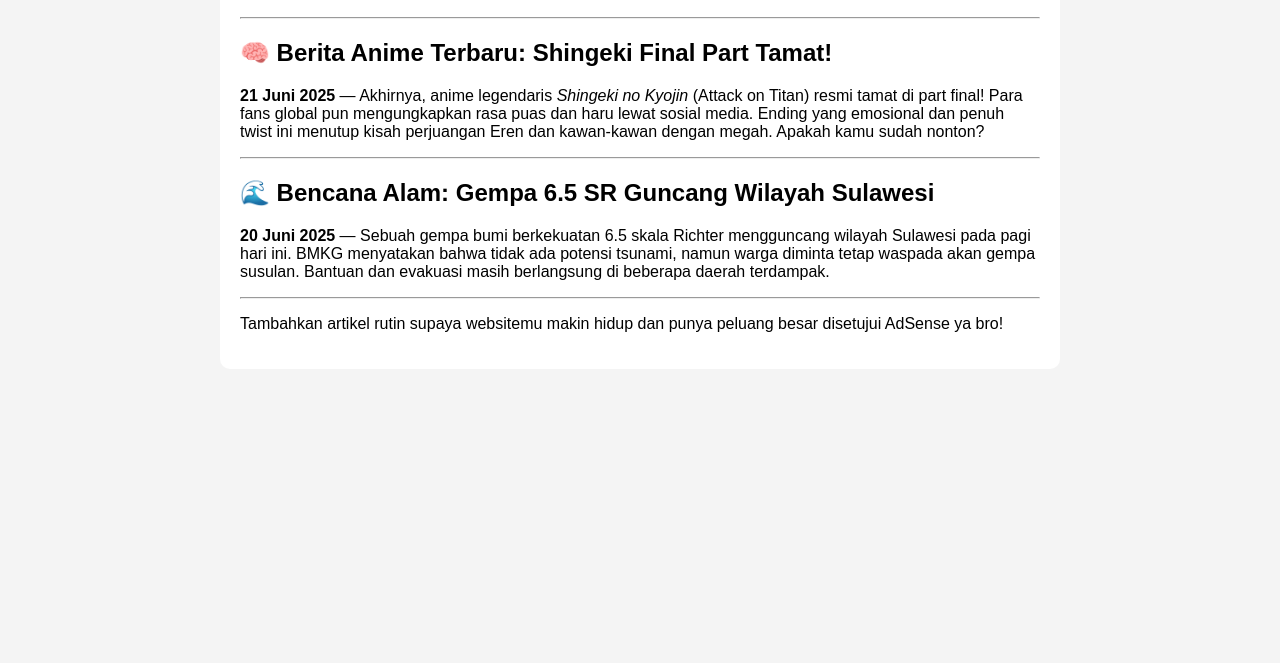
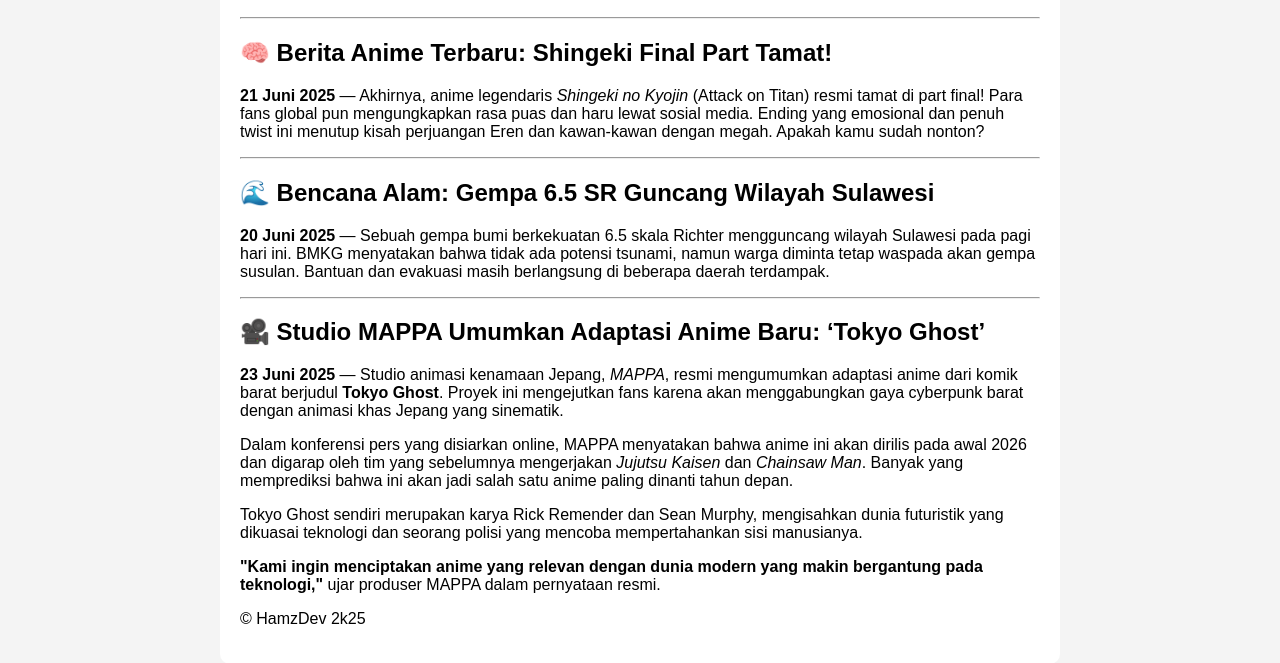
Before and after one commit to HamzBotzzzzz/Tes-web, a plain HTML site: page index.html in a window 1280 px wide. Shown: the part 189-852 px from the top of the page. Before the commit the page ends 800 px from the top, so only its background shows below. Drawn offline with Linux system fonts and the light colour scheme.

Commit message:
Update index.html

```diff
--- a/index.html
+++ b/index.html
@@ -47,7 +47,13 @@
 
     <hr>
 
-    <p>Tambahkan artikel rutin supaya websitemu makin hidup dan punya peluang besar disetujui AdSense ya bro!</p>
+<h2>🎥 Studio MAPPA Umumkan Adaptasi Anime Baru: ‘Tokyo Ghost’</h2>
+<p><strong>23 Juni 2025</strong> — Studio animasi kenamaan Jepang, <em>MAPPA</em>, resmi mengumumkan adaptasi anime dari komik barat berjudul <strong>Tokyo Ghost</strong>. Proyek ini mengejutkan fans karena akan menggabungkan gaya cyberpunk barat dengan animasi khas Jepang yang sinematik.</p>
+<p>Dalam konferensi pers yang disiarkan online, MAPPA menyatakan bahwa anime ini akan dirilis pada awal 2026 dan digarap oleh tim yang sebelumnya mengerjakan <em>Jujutsu Kaisen</em> dan <em>Chainsaw Man</em>. Banyak yang memprediksi bahwa ini akan jadi salah satu anime paling dinanti tahun depan.</p>
+<p>Tokyo Ghost sendiri merupakan karya Rick Remender dan Sean Murphy, mengisahkan dunia futuristik yang dikuasai teknologi dan seorang polisi yang mencoba mempertahankan sisi manusianya.</p>
+<p><strong>"Kami ingin menciptakan anime yang relevan dengan dunia modern yang makin bergantung pada teknologi,"</strong> ujar produser MAPPA dalam pernyataan resmi.</p>
+
+    <p>© HamzDev 2k25</p>
   </div>
 </body>
 </html>
```
